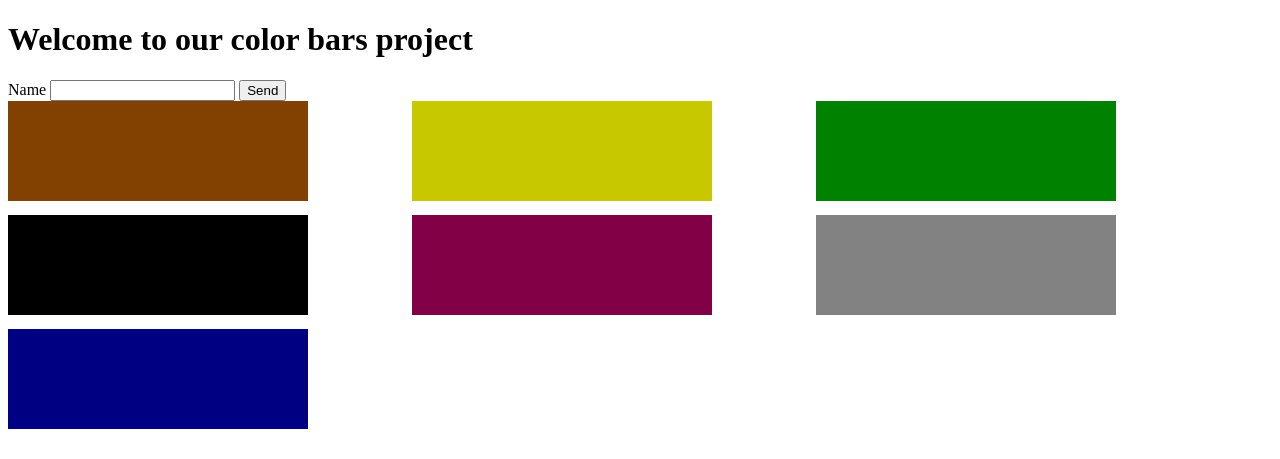
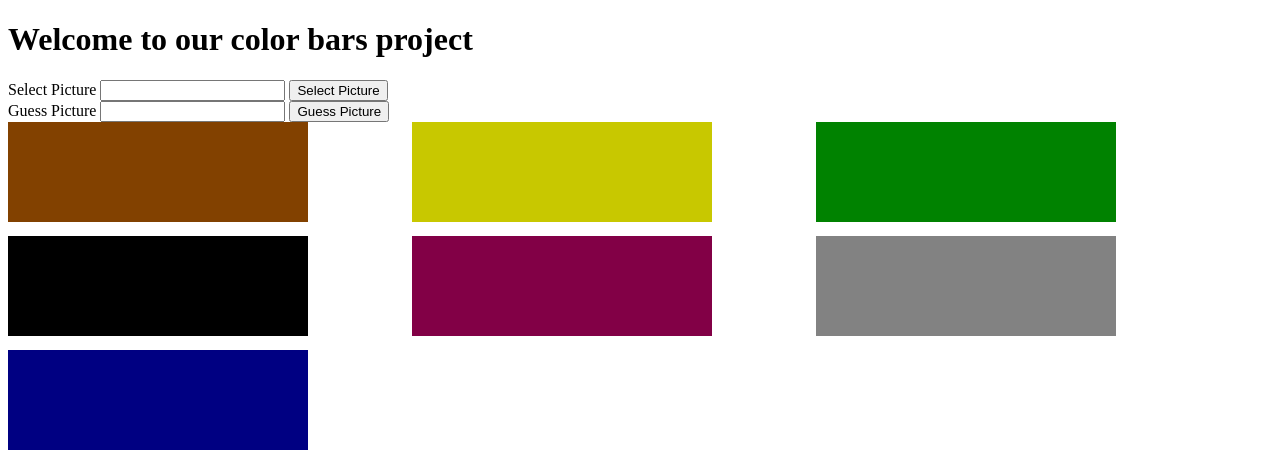
Before and after one commit to tarstars/color_bars, a Django app: page / in a window 1280 px wide. Shown: the top 459 px of the page. Run offline with Django 3.2, Linux system fonts and the light colour scheme.

Commit message:
modes of training and guessing

```diff
--- a/web/templates/welcome/index.html
+++ b/web/templates/welcome/index.html
@@ -5,21 +5,35 @@
     <title>Starting page</title>
 </head>
 <script>
-    function onSubmit() {
-        textControl = document.getElementById('name');
-        toRedirect = window.location.protocol + '//' + window.location.host + '/welcome/'
-        window.location.href = toRedirect + textControl.value + '/12345678';
+    function onSelectPicture() {
+        textControl = document.getElementById('input_name_select_picture');
+        toRedirect = window.location.protocol + '//' + window.location.host + '/welcome/select_picture/'
+        window.location.href = toRedirect + textControl.value;
+        return false;
+    }
+
+    function onGuessPicture() {
+        textControl = document.getElementById('input_name_guess_picture');
+        toRedirect = window.location.protocol + '//' + window.location.host + '/welcome/guess_picture/'
+        window.location.href = toRedirect + textControl.value;
         return false;
     }
 </script>
 <body>
  <h1>Welcome to our color bars project</h1>
 
- <form onsubmit="return onSubmit();">
-     <label for="name">Name</label>
-     <input type="text" id="name">
-     <input type="submit" value="Send">
+ <form onsubmit="return onSelectPicture();">
+     <label for="input_name_select_picture">Select Picture</label>
+     <input type="text" id="input_name_select_picture">
+     <input type="submit" value="Select Picture">
  </form>
+
+ <form onsubmit="return onGuessPicture();">
+     <label for="input_name_guess_picture">Guess Picture</label>
+     <input type="text" id="input_name_guess_picture">
+     <input type="submit" value="Guess Picture">
+ </form>
+
 
  {% for color in colors %}
   <svg width="400" height="110">
--- a/web/welcome/urls.py
+++ b/web/welcome/urls.py
@@ -4,4 +4,6 @@ from . import views
 
 urlpatterns = [
     path('', views.index, name='index'),
+    path('welcome/select_picture/<str:user_name>', views.select_picture, name='select_picture'),
+    path('welcome/guess_picture/<str:user_name>', views.guess_picture, name='guess_picture'),
 ]
--- a/web/welcome/views.py
+++ b/web/welcome/views.py
@@ -1,6 +1,5 @@
 from django.http import HttpResponse
 from django.shortcuts import render
-
 
 # Create your views here.
 from django.template import loader
@@ -17,3 +16,13 @@ def index(request):
               '(0, 0, 130)',
               ]
     return HttpResponse(template.render({'colors': colors}, request))
+
+
+def select_picture(request, user_name):
+    template = loader.get_template('welcome/select_picture.html')
+    return HttpResponse(template.render({'user_name': user_name}, request))
+
+
+def guess_picture(request, user_name):
+    template = loader.get_template('welcome/guess_picture.html')
+    return HttpResponse(template.render({'user_name': user_name}, request))
```
Also changed, not shown: web/templates/welcome/guess_picture.html (added, +10 -0 lines), web/templates/welcome/select_picture.html (added, +10 -0 lines).
